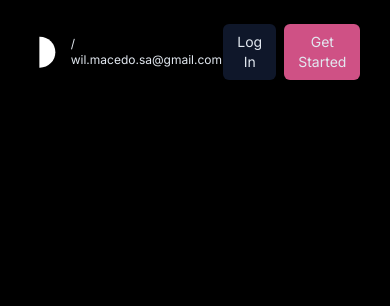
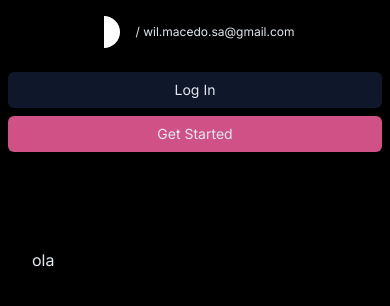
Before and after one commit to wilmacedo/card-sample-ui, a Next.js app: page / in a window 390 px wide. Shown: the top 306 px of the page. Built offline with nearby package versions, Linux system fonts and the light colour scheme.

Commit message:
feat: :zap: fix navbar responsivite

```diff
--- a/src/app/page.tsx
+++ b/src/app/page.tsx
@@ -4,6 +4,10 @@ export default function Home() {
   return (
     <div className="w-screen h-screen bg-black">
       <Navbar />
+
+      <div className="mt-24 mx-8 sm:mx-24 md:mx-32 lg:mx-52">
+        <span>ola</span>
+      </div>
     </div>
   );
 }
--- a/src/components/Navbar.tsx
+++ b/src/components/Navbar.tsx
@@ -3,16 +3,28 @@ import { Button } from "./Button";
 
 export function Navbar() {
   return (
-    <nav className="pt-6 flex mx-8 sm:mx-24 md:mx-32 lg:mx-52 items-center justify-between ">
-      <div className="flex items-center gap-2">
+    <nav
+      className={twMerge(
+        "pt-6 mx-2 flex flex-col",
+        "sm:mx-24 sm:flex-row sm:justify-between md:mx-32 lg:mx-52"
+      )}
+    >
+      <div className="mx-auto flex items-center gap-2 sm:mx-0">
         <div className="bg-white rounded-t-full w-8 h-4 rotate-90" />
         <span className={twMerge("text-xs cursor-pointer", "hover:underline")}>
           / wil.macedo.sa@gmail.com
         </span>
       </div>
-      <div className="flex items-center gap-2">
-        <Button>Log In</Button>
-        <Button color="primary">Get Started</Button>
+      <div
+        className={twMerge(
+          "mt-8 flex flex-col items-center gap-2",
+          "sm:mt-0 sm:flex-row"
+        )}
+      >
+        <Button className="w-full sm:w-auto">Log In</Button>
+        <Button className="w-full sm:w-auto" color="primary">
+          Get Started
+        </Button>
       </div>
     </nav>
   );
```
